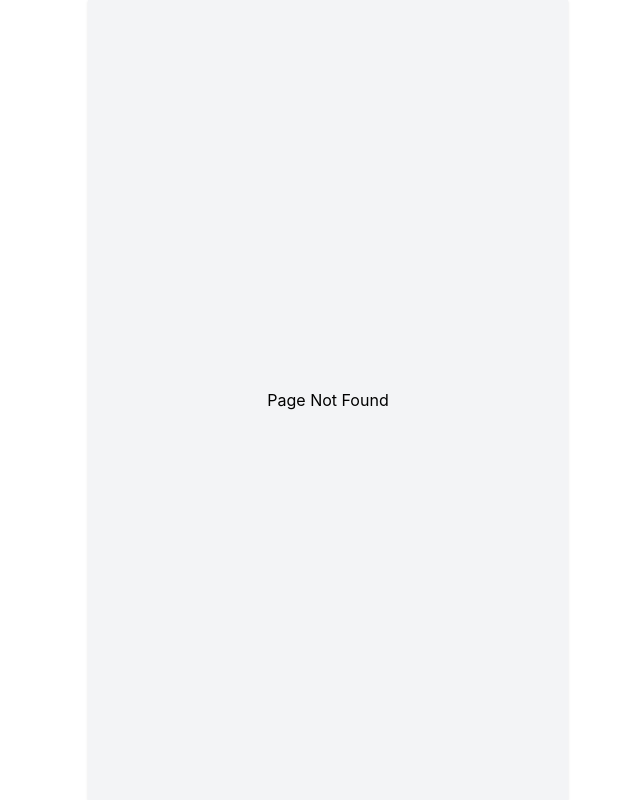
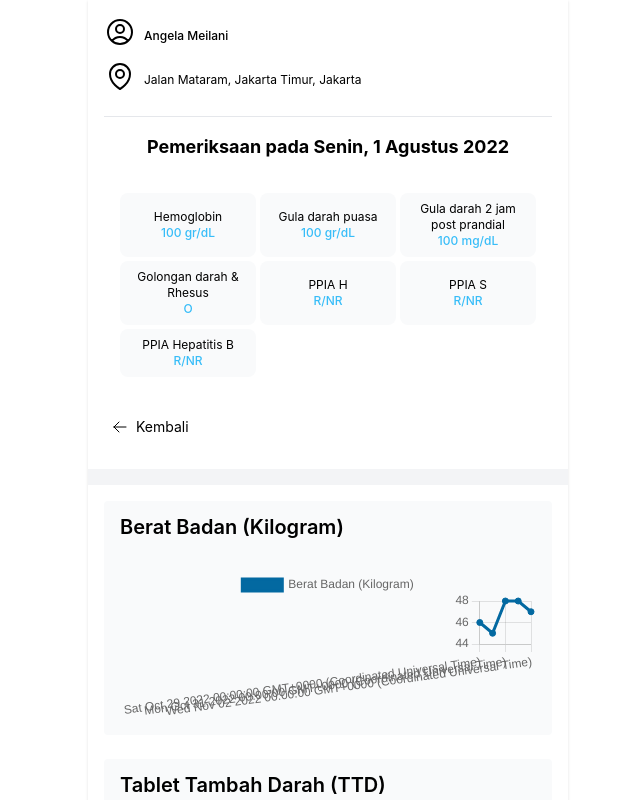
Before and after one commit to fikrianggara/kia-react, a React (Vite) app: page /ibu-anak/kehamilan/statistik/123 in a window 1280 px wide. Before the commit this address had no page. Shown: the top 800 px of the page, without its empty margins (312-952 px from the left). Built offline with nearby package versions, Linux system fonts and the light colour scheme.

Commit message:
anuin statistik

```diff
--- a/package.json
+++ b/package.json
@@ -18,6 +18,7 @@
     "react-router-dom": "^6.4.3"
   },
   "devDependencies": {
+    "@faker-js/faker": "^7.6.0",
     "@types/react": "^18.0.22",
     "@types/react-dom": "^18.0.7",
     "@vitejs/plugin-react": "^2.2.0",
--- a/src/App.jsx
+++ b/src/App.jsx
@@ -7,6 +7,7 @@ import { Routes, Route } from "react-router-dom";
 import React, { useState, useEffect } from "react";
 import { Detail } from "./pages/ibu-anak/kehamilan/Detail";
 import { KehamilanDashboard } from "./pages/ibu-anak/kehamilan";
+import { Statistik } from "./pages/ibu-anak/kehamilan/Statistik";
 // import { Statistik } from "./pages/ibu-anak/kehamilan/Statistik";
 
 function App() {
@@ -16,7 +17,7 @@ function App() {
     getUserData(setUser);
   }, []);
 
-  if (!user) return <Loader />
+  if (!user) return <Loader />;
 
   return (
     <div className="bg-gray-100 min-h-screen sm:w-[480px] m-auto md:shadow scroll-smooth">
@@ -35,6 +36,11 @@ function App() {
           exact
           element={<Detail data={user} />}
         />
+        <Route
+          path="/ibu-anak/kehamilan/statistik/:id"
+          exact
+          element={<Statistik data={user} />}
+        />
         {/* <Route
           path="/ibu-anak/kehamilan/statistik/:id"
           exact
--- a/src/components/Chart/LineChart.jsx
+++ b/src/components/Chart/LineChart.jsx
@@ -8,8 +8,9 @@ import {
   Title,
   Tooltip,
   Legend,
-} from 'chart.js';
-import { Line } from 'react-chartjs-2';
+} from "chart.js";
+import { Line } from "react-chartjs-2";
+import { faker } from "@faker-js/faker";
 
 ChartJS.register(
   CategoryScale,
@@ -21,29 +22,57 @@ ChartJS.register(
   Legend
 );
 
-export function LineChart({ judul }) {
-  const monthLabel = [
-    "January",
-    "February",
-    "March",
-    "April",
-    "May",
-    "June",
-    "July",
-  ];
+function getDatesInRange(startDate, endDate) {
+  const date = new Date(startDate.getTime());
 
-  const data = {
-    labels: monthLabel,
+  const dates = [];
+
+  while (date <= endDate) {
+    dates.push(new Date(date));
+    date.setDate(date.getDate() + 1);
+  }
+
+  return dates;
+}
+
+export function LineChart({ judul, color, data }) {
+  const Labels = getDatesInRange(new Date("2022-10-29"), new Date());
+  let choosenColor;
+  switch (color) {
+    case "sky":
+      choosenColor = "#0369a1";
+      break;
+    case "pink":
+      choosenColor = "#0369a1";
+      break;
+    case "green":
+      choosenColor = "#22c55e";
+      break;
+    case "amber":
+      choosenColor = "#d97706";
+      break;
+    default:
+      choosenColor = "#0369a1";
+      break;
+  }
+  const dataUser = {
+    labels: Labels,
     datasets: [
       {
         label: `${judul}`,
-        backgroundColor: "#ed64a6",
-        borderColor: "#ed64a6",
-        data: [65, 78, 66, 44, 56, 67, 75],
+        backgroundColor: choosenColor,
+        borderColor: choosenColor,
+        data: Labels.map(() =>
+          faker.datatype.number(
+            judul == "Berat Badan (Kilogram)"
+              ? { min: 45, max: 50 }
+              : { min: 10, max: 100 }
+          )
+        ),
         fill: false,
       },
     ],
-  }
+  };
 
   const options = {
     maintainAspectRatio: false,
@@ -110,7 +139,7 @@ export function LineChart({ judul }) {
         },
       },
     },
-  }
+  };
 
   return (
     <>
@@ -126,7 +155,7 @@ export function LineChart({ judul }) {
         </div>
         <div className="p-4 flex-auto">
           <div className="relative h-350-px">
-            <Line options={options} data={data} />
+            <Line options={options} data={dataUser} />
           </div>
         </div>
       </div>
--- a/src/pages/ibu-anak/kehamilan/Dashboard.jsx
+++ b/src/pages/ibu-anak/kehamilan/Dashboard.jsx
@@ -5,10 +5,12 @@ import { useParams } from "react-router-dom";
 import React, { useState, useEffect } from "react";
 import { ShareData } from "@/components/ibu-anak/ShareData";
 import { CheckBadgeIcon, MapPinIcon } from "@heroicons/react/24/solid";
-import { UserCircleIcon, ArrowLeftIcon } from "@heroicons/react/24/outline"
+import { UserCircleIcon, ArrowLeftIcon } from "@heroicons/react/24/outline";
 import { PregnancySelection } from "@/components/ibu-anak/PregnancySelection";
-import { getPregnancyDataByUserId, getCheckUpListDataByPatientId, } from "@/api/data";
-
+import {
+  getPregnancyDataByUserId,
+  getCheckUpListDataByPatientId,
+} from "@/api/data";
 
 export const Dashboard = ({ data }) => {
   const { id } = useParams();
@@ -25,7 +27,7 @@ export const Dashboard = ({ data }) => {
     getCheckUpListDataByPatientId(id, setCheckupListData);
   }, [id]);
 
-  if (!pregnancyData || !checkupListData) return <Loader />
+  if (!pregnancyData || !checkupListData) return <Loader />;
 
   return (
     <div className="space-y-4">
@@ -83,9 +85,7 @@ export const Dashboard = ({ data }) => {
             </div>
             <div className="h-20 p-2 bg-gray-50 w-full rounded-lg flex flex-col text-xs items-center justify-center m-auto text-center">
               <h2 className="text-black ">Estimasi Kelahiran</h2>
-              <h3 className="text-sky-400 font-medium">
-                7 Bulan
-              </h3>
+              <h3 className="text-sky-400 font-medium">7 Bulan</h3>
             </div>
             <div className="h-20 p-2 bg-gray-50 w-full rounded-lg flex flex-col text-xs items-center justify-center m-auto text-center">
               <h2 className="text-black text-xs ">Check-up Terakhir</h2>
@@ -100,16 +100,22 @@ export const Dashboard = ({ data }) => {
           </div>
           <div className="flex justify-between">
             <div className="flex justify-end space-x-2">
-              <Link to="/ibu-anak" className="flex items-center space-x-2 active:bg-sky-700 w-fit p-2 active:opacity-75 pr-4 text-sm rounded-lg">
-                <button className="bg-opacity-0 text-xs flex justify-evenly items-center space-x-2 rounded-md p-1 px-3 text-white">
+              <Link
+                to="/ibu-anak"
+                className="flex items-center space-x-2 active:bg-sky-700 w-fit p-2 active:opacity-75 pr-4 text-sm rounded-lg"
+              >
+                <button className="bg-opacity-0 flex justify-evenly items-center space-x-2 rounded-md p-1 px-3 text-white">
                   <ArrowLeftIcon className="w-4" />
                   <span className="ml-2">Kembali</span>
                 </button>
               </Link>
             </div>
             <div className="flex justify-end space-x-2">
-              <Link to={`/ibu-anak/kehamilan/statistik/${pregnancyData[0].id}`} className="flex items-center space-x-2 active:bg-sky-700 w-fit p-2 active:opacity-75 pr-4 text-sm rounded-lg">
-                <button className=" bg-sky-50 text-xs flex py-2 justify-evenly items-center text-sky-500 rounded-md p-1 px-3">
+              <Link
+                to={`/ibu-anak/kehamilan/statistik/${pregnancyData[0].id}`}
+                className="flex items-center space-x-2 active:bg-sky-700 w-fit p-2 active:opacity-75 pr-4 text-sm rounded-lg"
+              >
+                <button className=" bg-sky-50 flex py-2 justify-evenly items-center text-sky-500 rounded-md p-1 px-3">
                   {/* <SecurityUpdateGoodOutlined></SecurityUpdateGoodOutlined> */}
                   <CheckBadgeIcon className="w-4 mr-2" />
                   Selengkapnya
@@ -141,7 +147,11 @@ export const Dashboard = ({ data }) => {
                 </div>
                 <div className="mt-3 sm:pr-8 -ml-[50%]">
                   <span className="text-sky-400 block mb-2 font-normal leading-none  dark:text-gray-500">
-                    {showFormattedDate(pregnancyData[0]?.hari_pertama_haid_terakhir).split(",")[1]}
+                    {
+                      showFormattedDate(
+                        pregnancyData[0]?.hari_pertama_haid_terakhir
+                      ).split(",")[1]
+                    }
                   </span>
                 </div>
               </li>
@@ -256,8 +266,7 @@ export const Dashboard = ({ data }) => {
                   </Link>
 
                   <div className="text-sky-800 text-xs">
-                    {/* <CalendarToday fontSize="xSmall"></CalendarToday> */}
-                    {" "}
+                    {/* <CalendarToday fontSize="xSmall"></CalendarToday> */}{" "}
                     {showFormattedDate(checkup.tanggal_pemeriksaan)}
                   </div>
                 </div>
--- a/src/pages/ibu-anak/kehamilan/Statistik.jsx
+++ b/src/pages/ibu-anak/kehamilan/Statistik.jsx
@@ -3,35 +3,17 @@ import { showFormattedDate } from "@/utils/index";
 import React, { useState, useEffect } from "react";
 import { LineChart } from "@/components/Chart/LineChart";
 import { getPregnancyDataById, getCheckupDataById } from "@/api/data";
+import { CustomModal } from "@/components/CUstomModal";
+import {
+  MapPinIcon,
+  ArrowLeftIcon,
+  UserCircleIcon,
+} from "@heroicons/react/24/outline";
 
-import { AccountCircle, ArrowBackOutlined, LocationOn, } from "@mui/icons-material";
+import { Link } from "react-router-dom";
+// import moment from "moment-with-locales-es6";
+// moment.locale("id");
 
-import { Modal, Box, Typography, Button } from "@mui/material";
-import { Link } from "react-router-dom";
-import moment from "moment-with-locales-es6";
-moment.locale("id");
-
-export default function CustomModal({ children, btn }) {
-  const [open, setOpen] = React.useState(false);
-  const handleOpen = () => setOpen(true);
-  const handleClose = () => setOpen(false);
-
-  return (
-    <div>
-      <div onClick={handleOpen}>{btn}</div>
-      <Modal
-        open={open}
-        onClose={handleClose}
-        aria-labelledby="modal-modal-title"
-        aria-describedby="modal-modal-description"
-      >
-        <Box className="absolute top-[50%] left-[50%] -translate-x-[50%] -translate-y-[50%] shadow bg-white h-fit w-96 rounded-lg p-4">
-          {children}
-        </Box>
-      </Modal>
-    </div>
-  );
-}
 export const Statistik = ({ data }) => {
   const { id } = useParams();
   const user = data[0] ? data[0] : null;
@@ -40,6 +22,7 @@ export const Statistik = ({ data }) => {
   let pregnancyAge = 0;
   let lastCheckup = 0;
   let jarakHinggaKelahiran = 0;
+  console.log(data);
 
   useEffect(() => {
     getPregnancyDataById(id, setPregnancyData);
@@ -47,31 +30,35 @@ export const Statistik = ({ data }) => {
     getCheckupDataById(id, setCheckupListData);
   }, [id]);
   if (pregnancyData !== null) {
-    pregnancyAge = moment(
-      pregnancyData?.hari_pertama_haid_terakhir
-        ? pregnancyData?.hari_pertama_haid_terakhir
-        : new Date(),
-      "YYYY-MM-DD"
-    )
-      .fromNow()
-      .split(" ")
-      .splice(0, 2)
-      .join(" ");
-    lastCheckup = moment(
-      pregnancyData?.pemeriksaan_terakhir
-        ? pregnancyData?.pemeriksaan_terakhir.tanggal_pemeriksaan
-        : new Date()
-    )
-      .fromNow()
-      .split(" ")
-      .splice(0, 2)
-      .join(" ");
+    // pregnancyAge = moment(
+    //   pregnancyData?.hari_pertama_haid_terakhir
+    //     ? pregnancyData?.hari_pertama_haid_terakhir
+    //     : new Date(),
+    //   "YYYY-MM-DD"
+    // )
+    //   .fromNow()
+    //   .split(" ")
+    //   .splice(0, 2)
+    //   .join(" ");
+    pregnancyAge = 10;
+    // lastCheckup = moment(
+    //   pregnancyData?.pemeriksaan_terakhir
+    //     ? pregnancyData?.pemeriksaan_terakhir.tanggal_pemeriksaan
+    //     : new Date()
+    // )
+    //   .fromNow()
+    //   .split(" ")
+    //   .splice(0, 2)
+    //   .join(" ");
+    lastCheckup = 20;
 
-    jarakHinggaKelahiran = moment(
-      pregnancyData?.estimasi_tanggal_kelahiran
-        ? pregnancyData?.estimasi_tanggal_kelahiran
-        : new Date()
-    ).fromNow();
+    //   jarakHinggaKelahiran = moment(
+    //     pregnancyData?.estimasi_tanggal_kelahiran
+    //       ? pregnancyData?.estimasi_tanggal_kelahiran
+    //       : new Date()
+    //   ).fromNow();
+    // }
+    jarakHinggaKelahiran = 20;
   }
   console.log(checkupData);
   if (!pregnancyData || !checkupData) {
@@ -88,12 +75,12 @@ export const Statistik = ({ data }) => {
                 <div className="flex space-x-2 items-center ">
                   <div className=" space-y-1 ">
                     <div className="flex text-xs items-center">
-                      <AccountCircle></AccountCircle>
+                      <UserCircleIcon className="w-8 mr-2 mb-2" />
                       <h1 className="font-medium">{user.nama}</h1>
                     </div>
 
-                    <div className="flex text-xs items-center">
-                      <LocationOn />
+                    <div className="flex text-xs items-center ">
+                      <MapPinIcon className="w-8 mr-2 mb-2" />
                       <h1>{user.alamat}</h1>
                     </div>
                   </div>
@@ -148,7 +135,7 @@ patient profile start
                     to={`/ibu-anak/kehamilan/${user.id}`}
                     className="flex items-center space-x-2 active:bg-gray-200 w-fit p-2 active:opacity-75 pr-4 text-sm rounded-lg"
                   >
-                    <ArrowBackOutlined></ArrowBackOutlined>
+                    <ArrowLeftIcon className="w-4" />
                     <span>Kembali</span>
                   </Link>
                 </div>
@@ -161,7 +148,15 @@ patient profile start
           {/* main */}
           <main className="p-4 bg-white">
             <div className="space-y-2">
-              <LineChart judul={"Tekanan Darah (mmHg)"} id="1" />
+              <LineChart judul={"Berat Badan (Kilogram)"} color="sky" id="1" />
+            </div>
+            <div className="space-y-2">
+              <LineChart
+                judul={"Tablet Tambah Darah (TTD)"}
+                color="pink"
+                data
+                id="1"
+              />
             </div>
             {/* <div className="space-y-2">
               <LineChart judul={"Gula Darah Puasa"} id="2" />
```
Also changed, not shown: src/pages/ibu-anak/kehamilan/Detail.jsx (+102 -30 lines), test/index.html (deleted, +0 -15 lines), 1 other file (tests, documents, lock files or other folders).
